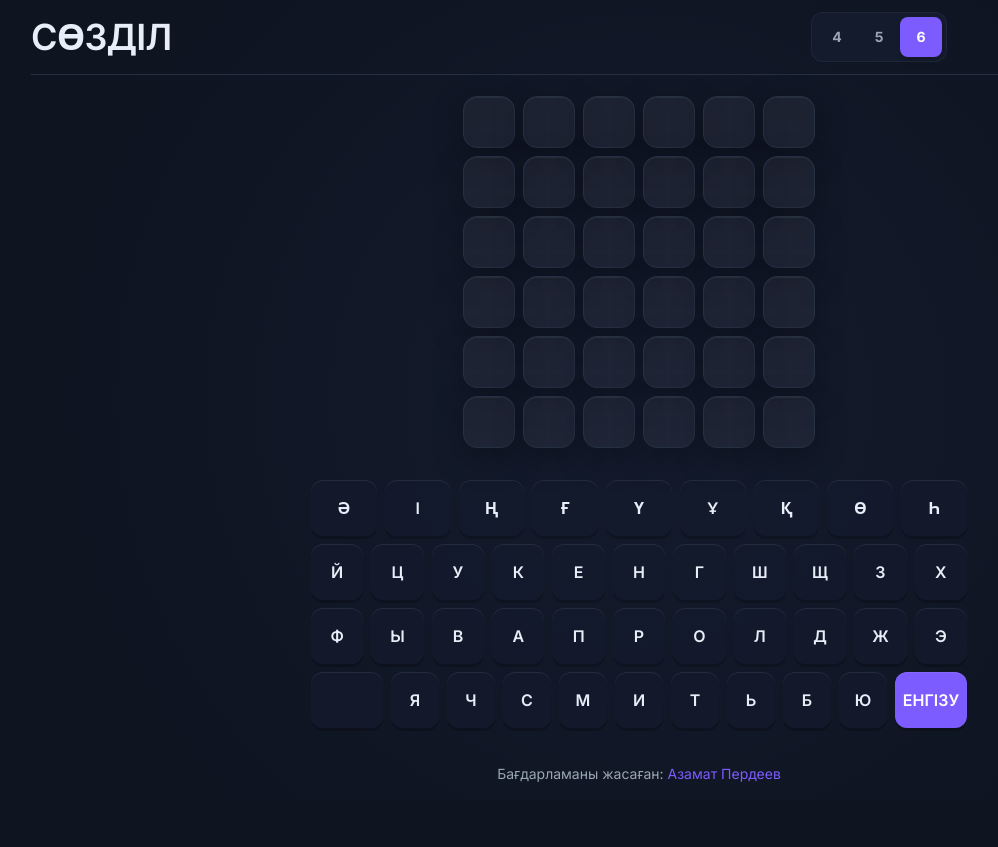
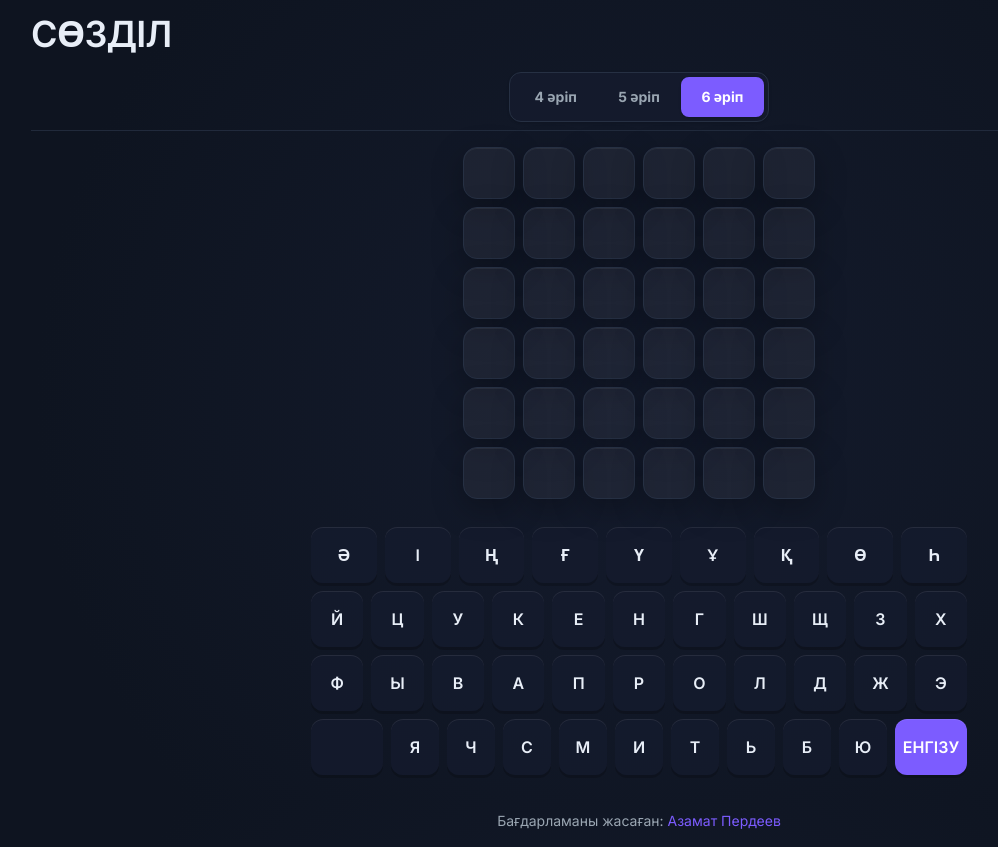
Before and after one commit to Azamaperdeev05/sozdil, a React (Vite) app: page / in a window 1280 px wide. Shown: the whole page, without its empty margins (1-999 px from the left). Before the commit the page ends 800 px from the top, so only its background shows below. Built offline with nearby package versions, Linux system fonts and the light colour scheme; some icons are missing.

Commit message:
fix(mobile-ux): ergonomic 2-row header layout with dedicated mode selector and spacious action bar

```diff
--- a/App.tsx
+++ b/App.tsx
@@ -443,7 +443,7 @@ const App: React.FC = () => {
 
         {toastMessage && <Toast message={toastMessage} />}
 
-        <main className="flex-grow flex flex-col justify-center py-4">
+        <main className="flex-grow flex flex-col justify-center py-2 sm:py-4">
           <Grid
             guesses={guesses}
             guessStatuses={guessStatuses}
--- a/components/Header.tsx
+++ b/components/Header.tsx
@@ -24,36 +24,21 @@ const Header: React.FC<HeaderProps> = ({
   currentLength,
   onLengthChange,
 }) => (
-  <header className="flex items-center justify-between py-2 sm:py-3 min-h-[56px] border-b border-border">
-    <h1 className="text-2xl sm:text-3xl md:text-4xl font-display font-semibold tracking-tight">СӨЗДІЛ</h1>
-    <div className="flex items-center gap-1 sm:gap-1.5">
-      {/* 4, 5, 6 Mode Selector with full 40-44px touch targets */}
-      <div className="flex rounded-xl bg-surface p-1 border border-border/60" role="group" aria-label="Сөз ұзындығын таңдау">
-        {WORD_LENGTHS.map(len => (
-          <button
-            key={len}
-            type="button"
-            onClick={() => onLengthChange(len)}
-            aria-label={`${len} әріптен тұратын сөз режимі`}
-            aria-pressed={currentLength === len}
-            className={`min-w-[38px] sm:min-w-[42px] h-[38px] sm:h-[40px] flex items-center justify-center text-xs sm:text-sm font-bold rounded-lg transition-all ${
-              currentLength === len
-                ? 'bg-accent text-white shadow-md'
-                : 'text-muted hover:text-text hover:bg-border/30'
-            }`}
-          >
-            {len}
-          </button>
-        ))}
-      </div>
+  <div className="flex flex-col border-b border-border/80 pb-2">
+    {/* Main Top Header: Title on Left, Action Icons on Right */}
+    <header className="flex items-center justify-between py-2 sm:py-3 min-h-[52px]">
+      <h1 className="text-2xl sm:text-3xl md:text-4xl font-display font-semibold tracking-tight text-text">
+        СӨЗДІЛ
+      </h1>
 
-      {/* Action Buttons with 40-44px tap targets */}
+      {/* Action Icons Bar */}
+      <div className="flex items-center gap-0.5 sm:gap-1.5">
         <button
           type="button"
           onClick={onChallenge}
           title="Досыңа сөз жасыр ⚔️"
           aria-label="Досыңа сөз жасыр"
-        className="w-10 h-10 sm:w-11 sm:h-11 flex items-center justify-center rounded-xl hover:bg-surface text-accent hover:text-white transition-colors active:scale-95"
+          className="w-10 h-10 flex items-center justify-center rounded-xl hover:bg-surface text-accent hover:text-white transition-all active:scale-90"
         >
           <Gamepad size={22} weight="Outline" />
         </button>
@@ -63,7 +48,7 @@ const Header: React.FC<HeaderProps> = ({
           onClick={onAchievements}
           title="Жетістіктер 🏆"
           aria-label="Жетістіктер"
-        className="w-10 h-10 sm:w-11 sm:h-11 flex items-center justify-center rounded-xl hover:bg-surface text-amber-400 hover:text-amber-300 transition-colors active:scale-95"
+          className="w-10 h-10 flex items-center justify-center rounded-xl hover:bg-surface text-amber-400 hover:text-amber-300 transition-all active:scale-90"
         >
           <CupTrophy size={22} weight="Outline" />
         </button>
@@ -75,7 +60,7 @@ const Header: React.FC<HeaderProps> = ({
           onClick={onStats}
           title={UI_MESSAGES.STATISTICS}
           aria-label={UI_MESSAGES.STATISTICS}
-        className="w-10 h-10 sm:w-11 sm:h-11 flex items-center justify-center rounded-xl hover:bg-surface text-muted hover:text-text transition-colors active:scale-95"
+          className="w-10 h-10 flex items-center justify-center rounded-xl hover:bg-surface text-muted hover:text-text transition-all active:scale-90"
         >
           <ChartBar size={22} weight="Outline" />
         </button>
@@ -85,7 +70,7 @@ const Header: React.FC<HeaderProps> = ({
           onClick={onCalendar}
           title={UI_MESSAGES.CALENDAR}
           aria-label={UI_MESSAGES.CALENDAR}
-        className="w-10 h-10 sm:w-11 sm:h-11 flex items-center justify-center rounded-xl hover:bg-surface text-muted hover:text-text transition-colors active:scale-95"
+          className="w-10 h-10 flex items-center justify-center rounded-xl hover:bg-surface text-muted hover:text-text transition-all active:scale-90"
         >
           <Calendar size={22} weight="Outline" />
         </button>
@@ -95,12 +80,39 @@ const Header: React.FC<HeaderProps> = ({
           onClick={onInfo}
           title={UI_MESSAGES.GAME_RULES}
           aria-label={UI_MESSAGES.GAME_RULES}
-        className="w-10 h-10 sm:w-11 sm:h-11 flex items-center justify-center rounded-xl hover:bg-surface text-muted hover:text-text transition-colors active:scale-95"
+          className="w-10 h-10 flex items-center justify-center rounded-xl hover:bg-surface text-muted hover:text-text transition-all active:scale-90"
         >
           <InfoCircle size={22} weight="Outline" />
         </button>
       </div>
     </header>
+
+    {/* Mode Switcher: Ergonomic, Centered 4, 5, 6 letter selector */}
+    <div className="flex justify-center items-center pt-1">
+      <div
+        className="flex items-center rounded-xl bg-surface/90 p-1 border border-border shadow-sm w-full max-w-[260px] justify-between"
+        role="group"
+        aria-label="Сөз ұзындығын таңдау"
+      >
+        {WORD_LENGTHS.map(len => (
+          <button
+            key={len}
+            type="button"
+            onClick={() => onLengthChange(len)}
+            aria-label={`${len} әріптен тұратын сөз режимі`}
+            aria-pressed={currentLength === len}
+            className={`flex-1 h-9 sm:h-10 flex items-center justify-center text-xs sm:text-sm font-bold rounded-lg transition-all ${
+              currentLength === len
+                ? 'bg-accent text-white shadow'
+                : 'text-muted hover:text-text hover:bg-border/30'
+            }`}
+          >
+            {len} әріп
+          </button>
+        ))}
+      </div>
+    </div>
+  </div>
 );
 
 export default Header;
```
Lines whose indentation alone changed are shown as unchanged.
